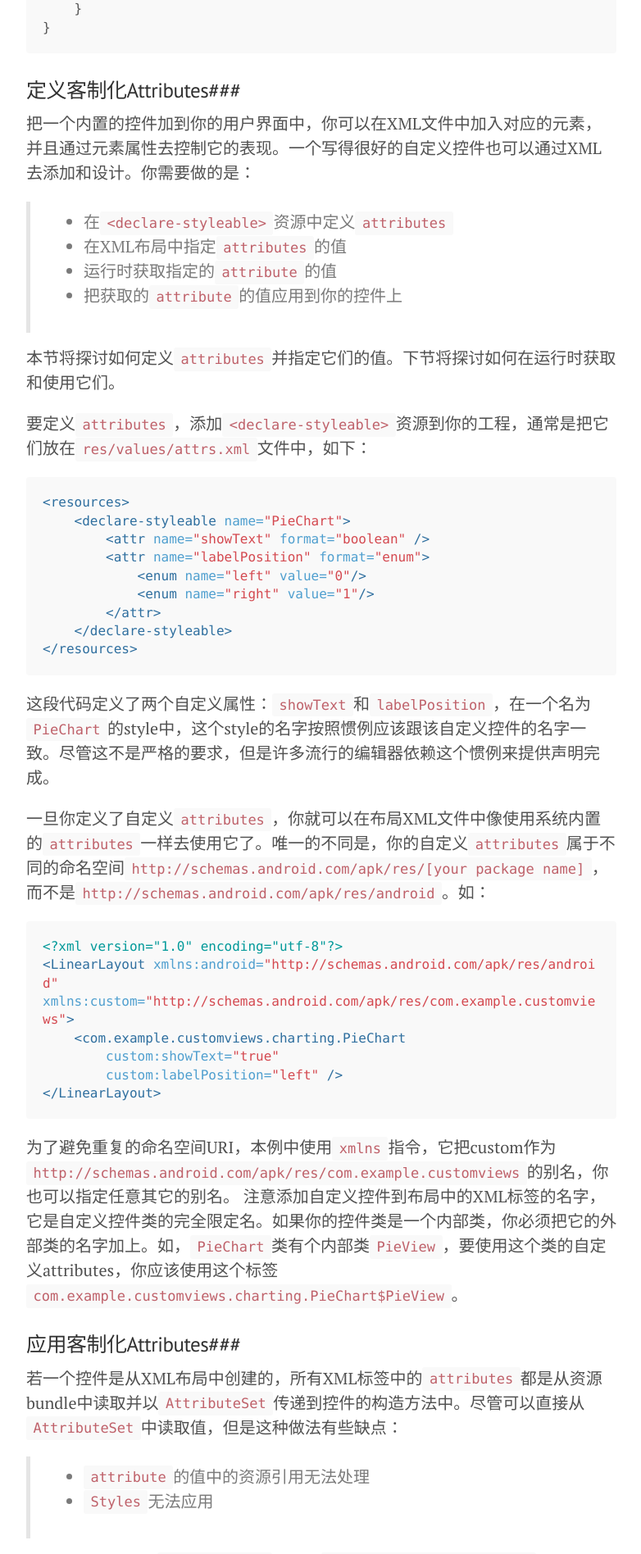
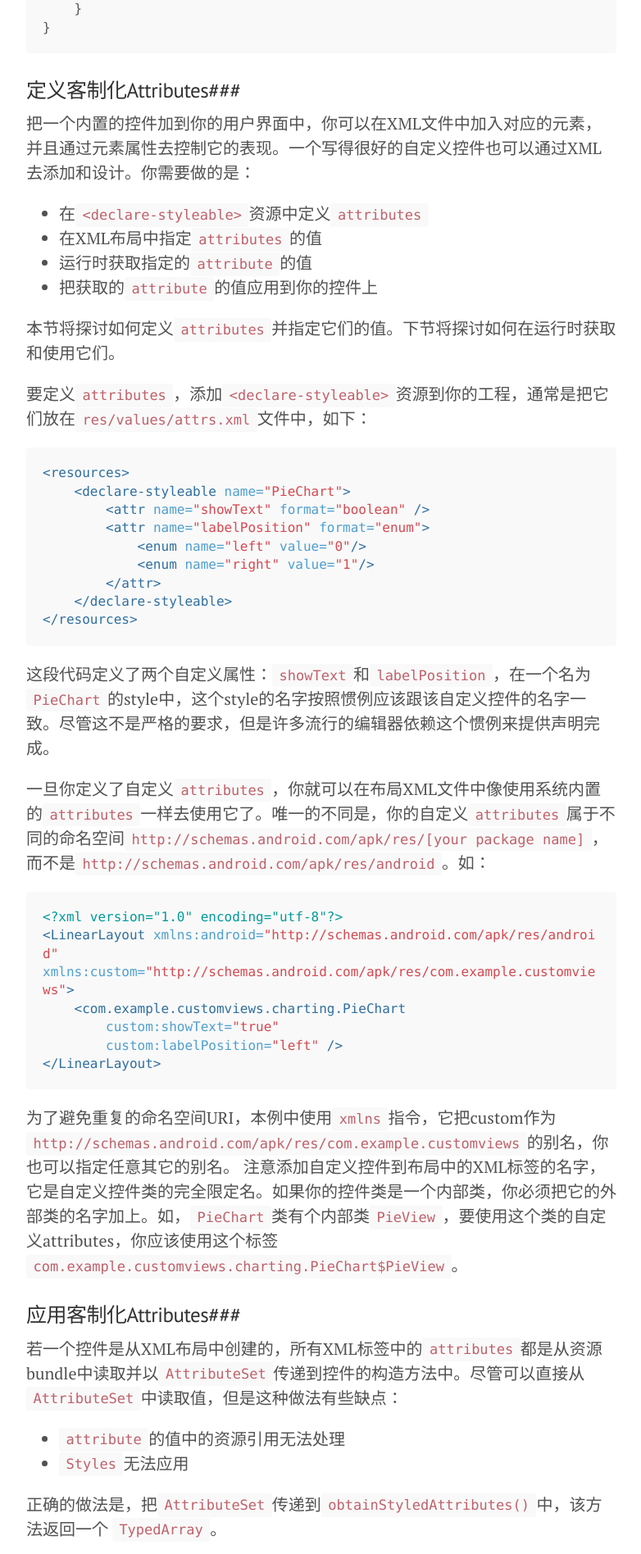
Before and after one commit to cr1944/cr1944.github.io, a Jekyll site: the page built from _posts/2014-02-24-custom-view1.md, in a window 1280 px wide. Shown: the part 1470-3366 px from the top of the page at 82% size, without its empty margins (248-1030 px from the left). Built offline with Jekyll 4.4.1, drawn with Linux system fonts in a browser that asks for light colours; Markdown is read by kramdown in place of the engine named in the settings; comment, search, counter and statistics services are not loaded.

```diff
--- a/_posts/2014-02-24-custom-view1.md
+++ b/_posts/2014-02-24-custom-view1.md
@@ -32,10 +32,10 @@ class PieChart extends View {
 
 ###定义客制化Attributes###
 把一个内置的控件加到你的用户界面中，你可以在XML文件中加入对应的元素，并且通过元素属性去控制它的表现。一个写得很好的自定义控件也可以通过XML去添加和设计。你需要做的是：
-> * 在`<declare-styleable>`资源中定义`attributes`
-> * 在XML布局中指定`attributes`的值
-> * 运行时获取指定的`attribute`的值
-> * 把获取的`attribute`的值应用到你的控件上
+* 在`<declare-styleable>`资源中定义`attributes`
+* 在XML布局中指定`attributes`的值
+* 运行时获取指定的`attribute`的值
+* 把获取的`attribute`的值应用到你的控件上
 
 本节将探讨如何定义`attributes`并指定它们的值。下节将探讨如何在运行时获取和使用它们。
 
@@ -71,8 +71,8 @@ xmlns:custom="http://schemas.android.com/apk/res/com.example.customviews">
 
 ###应用客制化Attributes###
 若一个控件是从XML布局中创建的，所有XML标签中的`attributes`都是从资源bundle中读取并以`AttributeSet`传递到控件的构造方法中。尽管可以直接从`AttributeSet`中读取值，但是这种做法有些缺点：
-> - `attribute`的值中的资源引用无法处理
-> - `Styles`无法应用
+- `attribute`的值中的资源引用无法处理
+- `Styles`无法应用
 
 正确的做法是，把`AttributeSet`传递到`obtainStyledAttributes()`中，该方法返回一个 `TypedArray`。
 
@@ -107,8 +107,8 @@ public void setShowText(boolean showText) {
 
 ###Design For Accessibility###
 你的自定义控件应该考虑各种各样的用户。其中包括无法看见或者正常使用触摸屏的残障人士。为了支持这些残障人士，你应该：
-> - 使用android:contentDescription属性给你的输入框添加标签
-> - 在适当的时机通过`sendAccessibilityEvent()`发送`accessibility`事件
-> - 支持备用控制器，如方向键和轨迹球
+- 使用android:contentDescription属性给你的输入框添加标签
+- 在适当的时机通过`sendAccessibilityEvent()`发送`accessibility`事件
+- 支持备用控制器，如方向键和轨迹球
 
 （未完待续）
```
